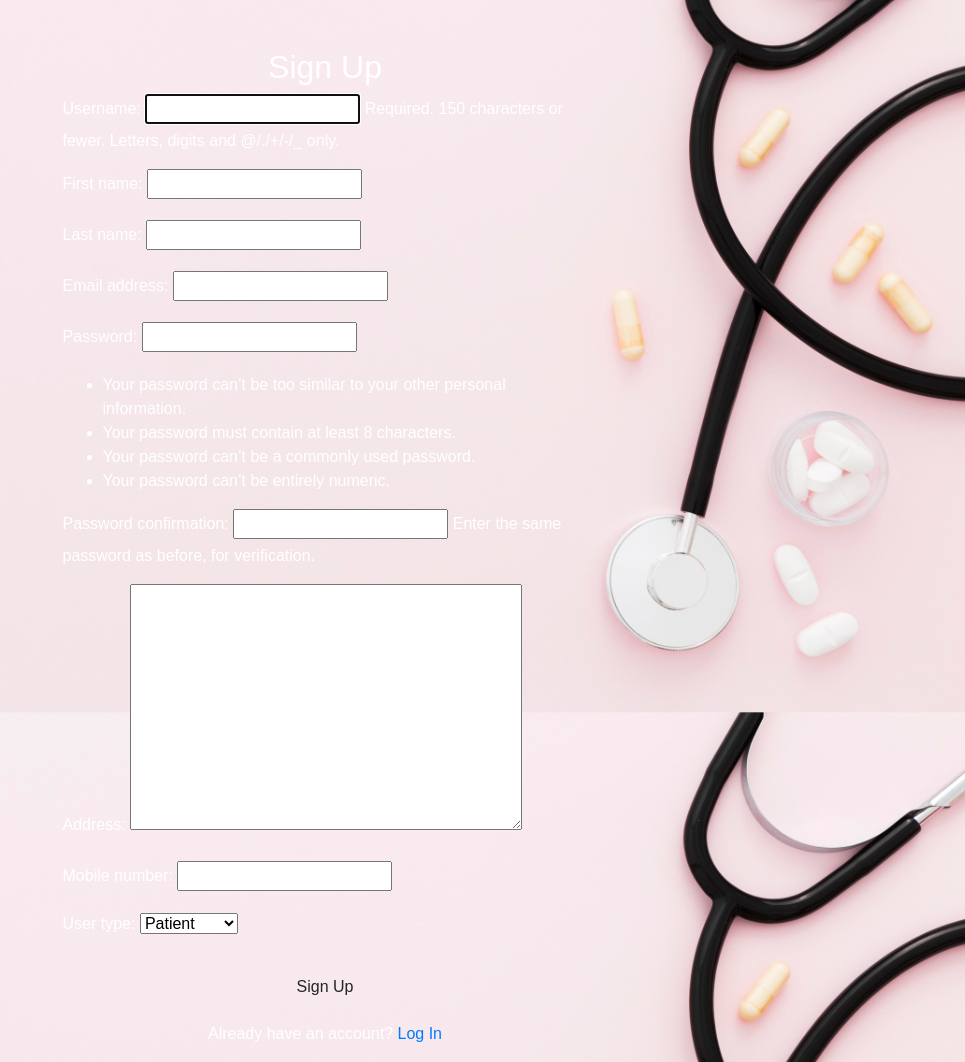
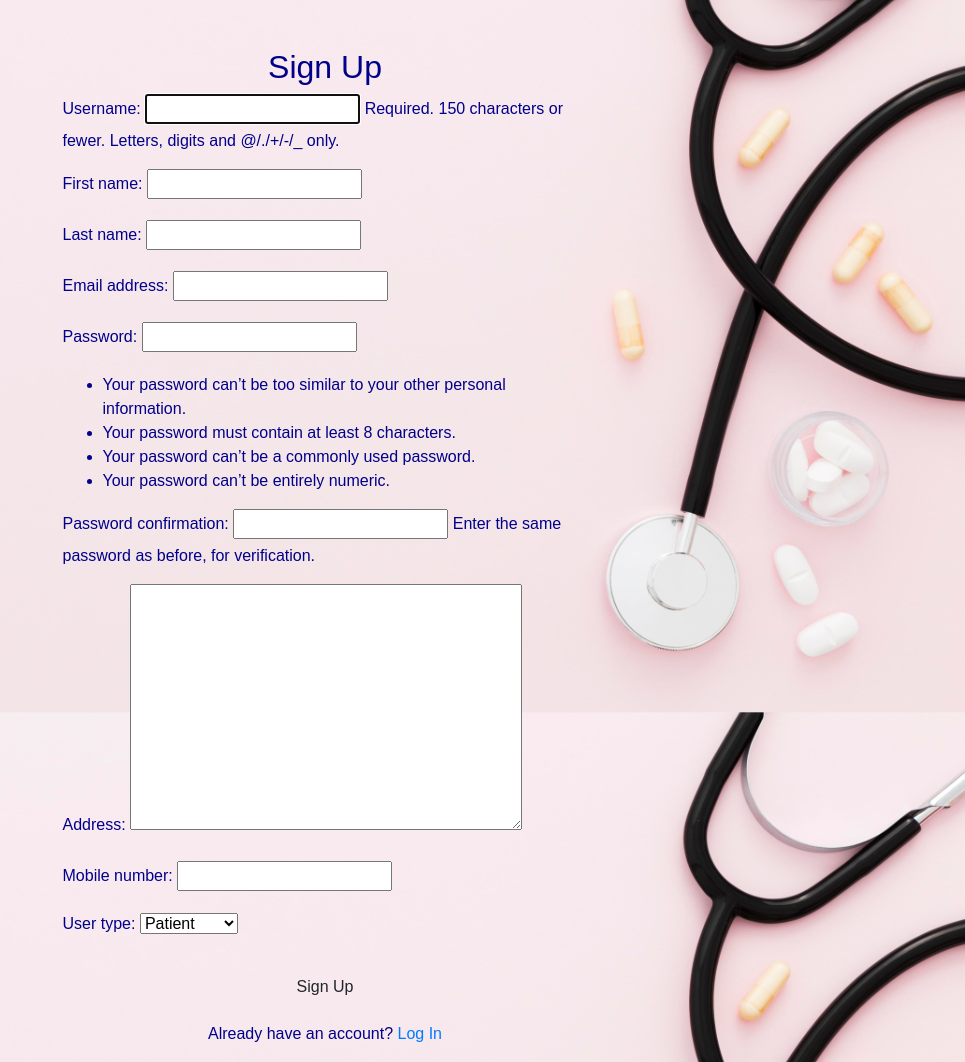
Before and after one commit to sritha019/medifuze, a Django app: page /signup/ in a window 1280 px wide. Shown: the part 141-1203 px from the top of the page, without its empty margins (315-1280 px from the left). Run offline with Django 5.2, Linux system fonts and the light colour scheme; some libraries are stand-ins or nearby versions.

Commit message:
signup.html

```diff
--- a/users/templates/signup.html
+++ b/users/templates/signup.html
@@ -3,11 +3,11 @@
 {% block title %}Sign Up{% endblock %}
 
 {% block content %}
-<div class="container mt-5">
+<div style="color: darkblue" class="container mt-5">
     <div class="row justify-content-center">
         <div class="col-md-6">
             <div class="form-container">
-                <h2 class="text-center">Sign Up</h2>
+                <h2 style="color: darkblue" class="text-center">Sign Up</h2>
                 <form method="post">
                     {% csrf_token %}
                     {{ form.as_p }}
```
